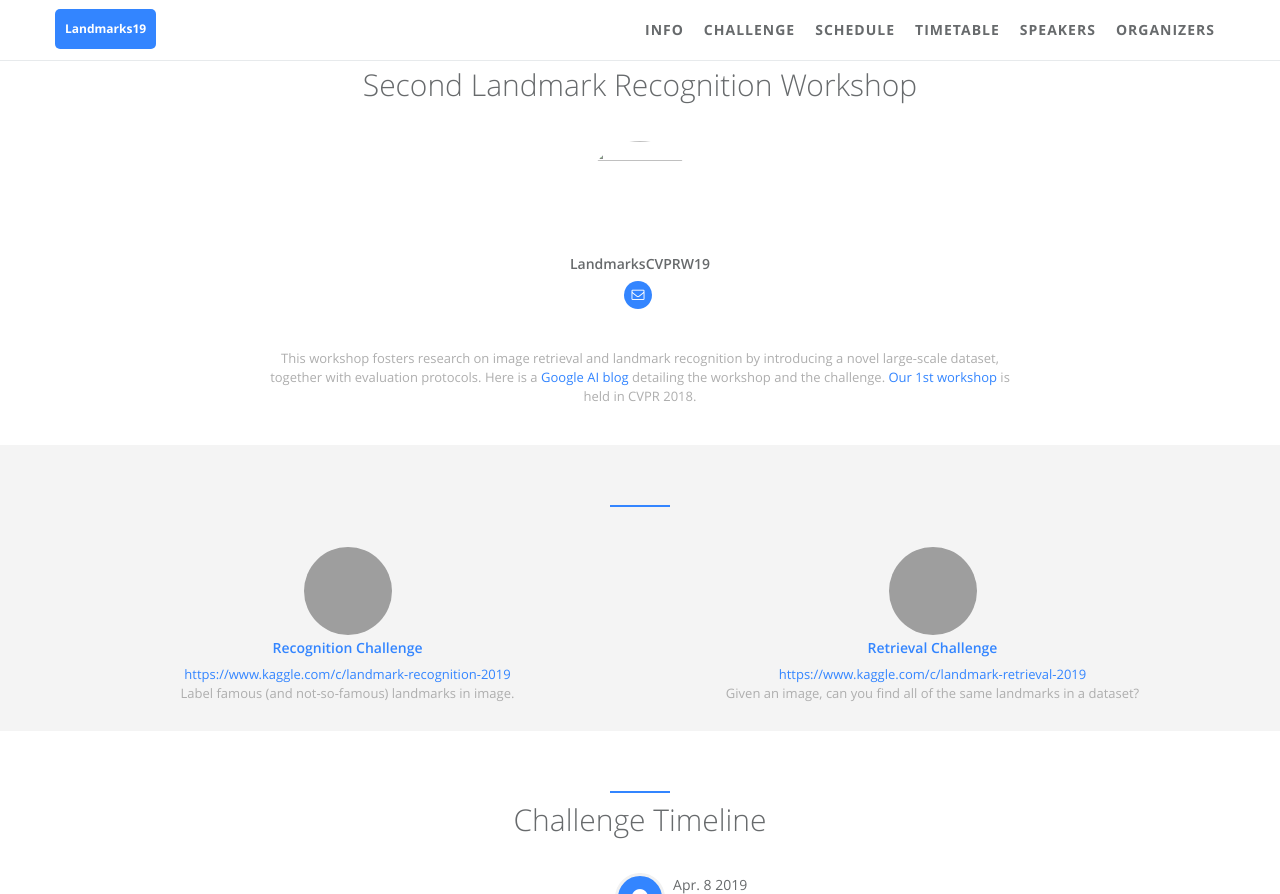
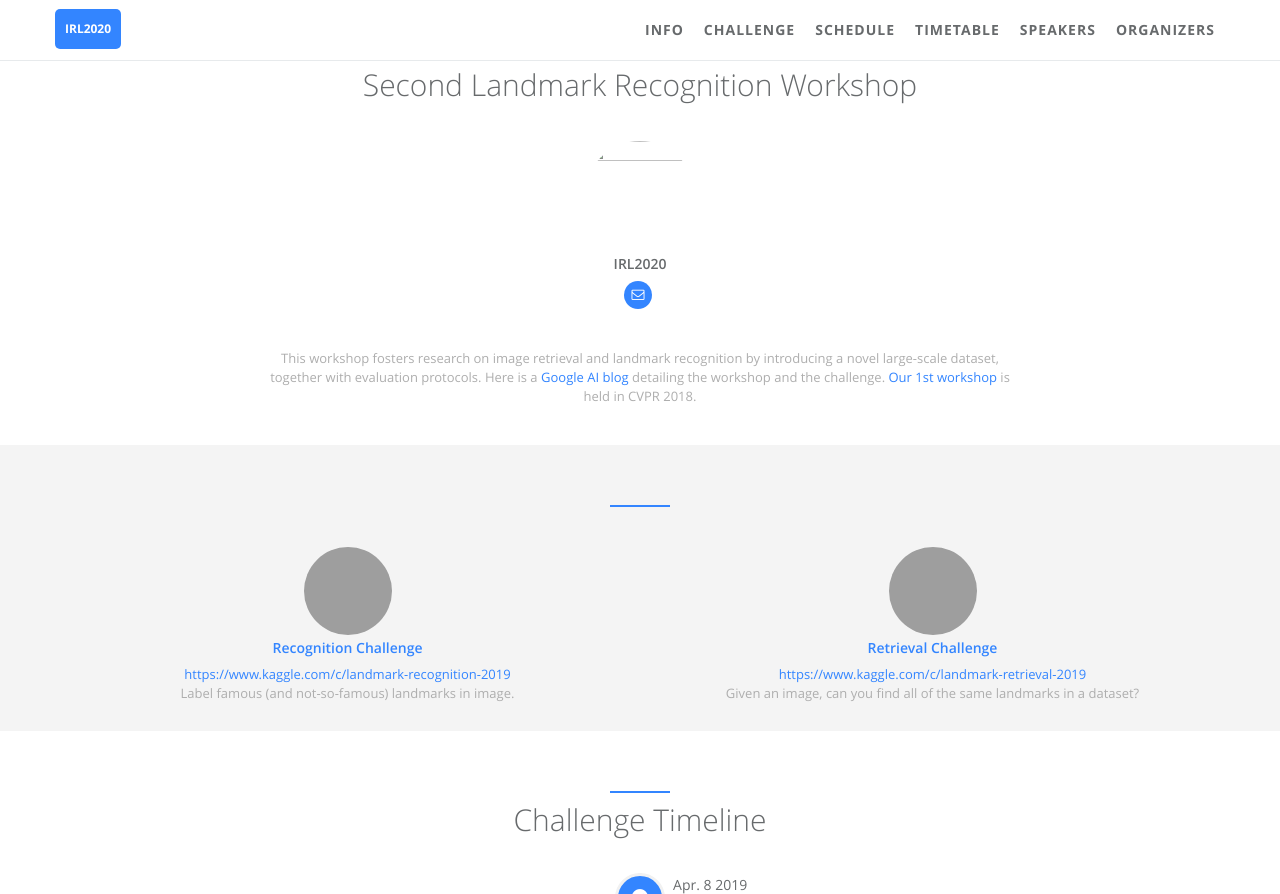
Before and after one commit to ilr-workshop/ECCVW2020, a Jekyll site: the page built from index.html, in a window 1280 px wide and 900 px high, scrolled down 468 px, cut to the strip 6-900 px from the top of the window. Built offline with Jekyll 4.4.1, drawn with Linux system fonts in a browser that asks for light colours; some of the changed text lies outside the part shown; grey boxes are pictures that could not be loaded.

Commit message:
update infor

```diff
--- a/_config.yml
+++ b/_config.yml
@@ -1,19 +1,19 @@
 # Welcome to Jekyll!
 
 # Website settings
-title: Landmarks19
-description: The Official Site of CVPR 2019 Workshop, The 2nd Landmark Recognition Workshop
-keywords: Landmarks, Recognition, CVPR, CVPRW
+title: IRL2020
+description: The Official Site of ECCV 2020 Workshop, Instance-Level Recognition Workshop
+keywords: Instance, Landmarks, Artworks, Products, ECCVW
 baseurl:  # if you have suburl as homepage like '/homepage', please change it to '/homepage' and your repo's name should be 'homepage'
-url: https://landmarksworkshop.github.io/CVPRW2019  # url should be 'http://<github_username>.github.io/homepage' as before
+url: https://landmarksworkshop.github.io/ECCVW2020  # url should be 'http://<github_username>.github.io/homepage' as before
 # url: http://127.0.0.1:4000
-img_path: /landmarksworkshop.github.io/CVPRW2019/static/assets/img/blog  # url should be '/homepage/static/assets/img/blog' as before
+img_path: /landmarksworkshop.github.io/ECCVW2020/static/assets/img/blog  # url should be '/homepage/static/assets/img/blog' as before
 
 # author -- index page "about me" section
 author:  # change following line to your infomation.
-  name: LandmarksCVPRW19   # Be used at blog posts' author.
+  name: IRL2020   # Be used at blog posts' author.
   first_name:   # Be used at index page about me section.
-  last_name: LandmarksCVPRW19  # Be used at index page about me section.
+  last_name: IRL2020  # Be used at index page about me section.
   #avatar: /static/assets/img/landing/avatar.jpg  # upload your avatar at directory and edit it.
   #github_username: jarrekk  # Leave blank if you don't have now
   #linkedin_id: jarrekk # Leave blank if you don't have now
@@ -25,7 +25,7 @@
   desc: This workshop fosters research on image retrieval and landmark recognition by introducing a novel large-scale dataset, together with evaluation protocols. Here is a  <a href="https://ai.googleblog.com/2019/05/announcing-google-landmarks-v2-improved.html" target="_blank"><span class="navy"> Google AI blog </span></a> detailing the workshop and the challenge. <a href="https://landmarksworkshop.github.io/CVPRW2018" target="_blank"><span class="navy"> Our 1st workshop </span></a> is held in CVPR 2018.
 # comment
 disqus:  # if you wanna comment feature, go to https://disqus.com/ to get your configuration; if not, comment following two lines.
-  name: LandmarksCVPRW19
+  name: IRL2020
 
 # analytics
 ## google analytics
```
